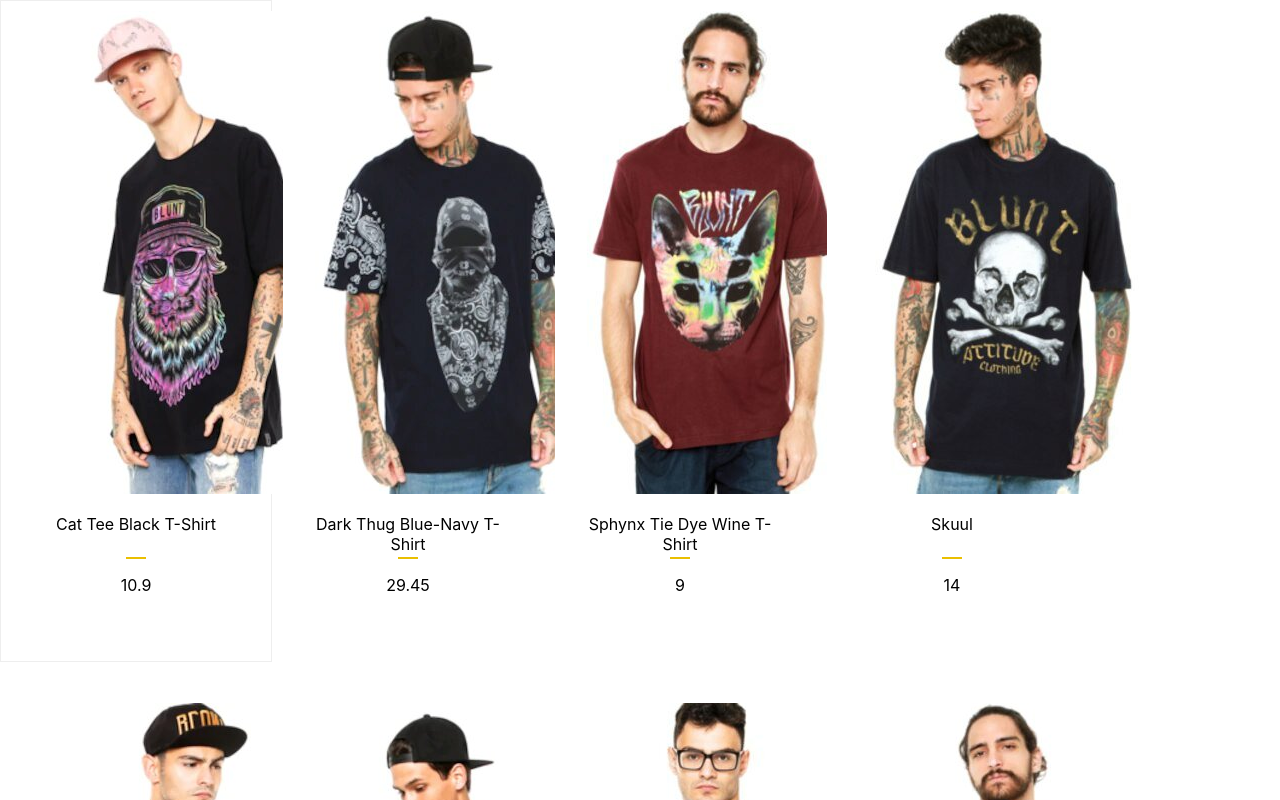
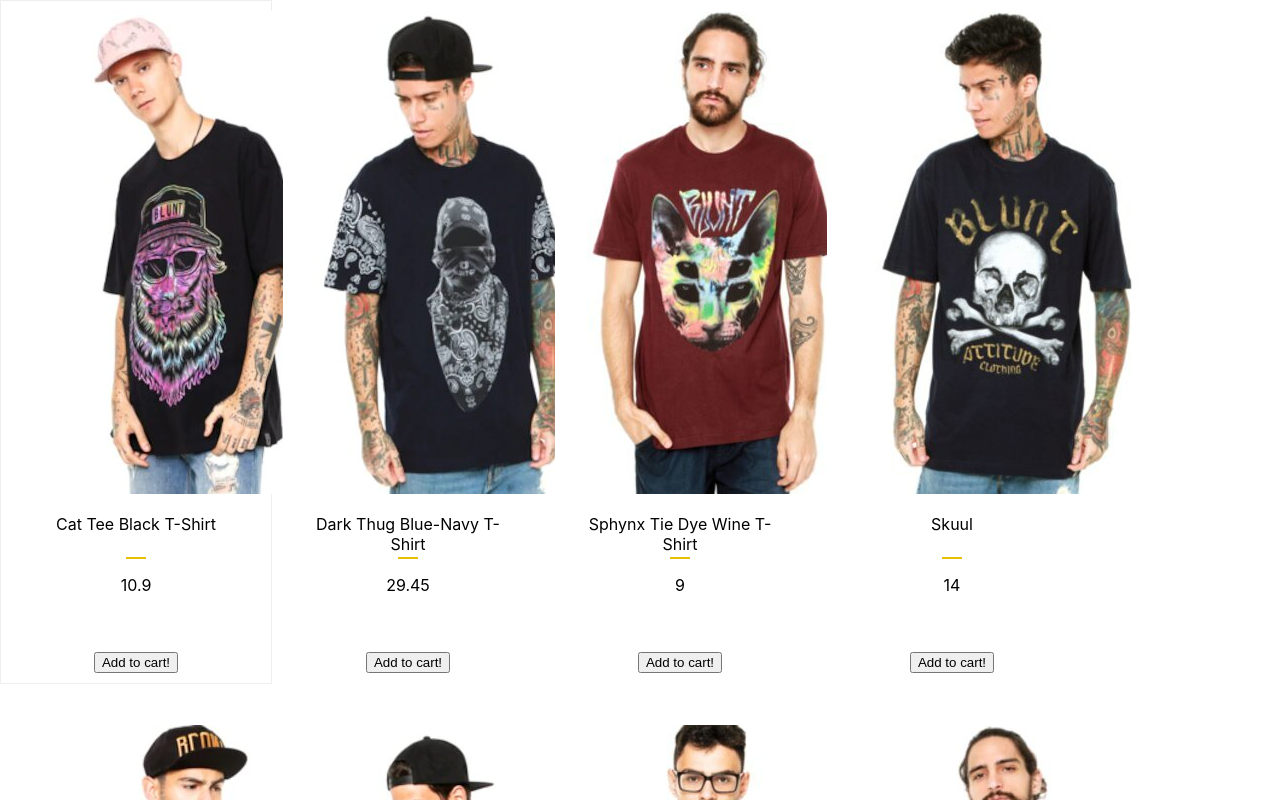
Before and after one commit to Hclmaster/new-shopping-cart, a React (Create React App) app: page / in a window 1280 px wide. Shown: the top 800 px of the page. Built offline with nearby package versions, Linux system fonts and the light colour scheme.

Commit message:
Modify issue #3 - Add cart button

```diff
--- a/src/App.js
+++ b/src/App.js
@@ -12,6 +12,7 @@ class ProductRow extends React.Component{
                 <img src={this.props.src} />
                 <p className="shelf-item__title">{product.title}</p>
                 <p className="shelf-item__price">{product.price}</p>
+                <button>Add to cart!</button>
             </div>
         )
     }
```
